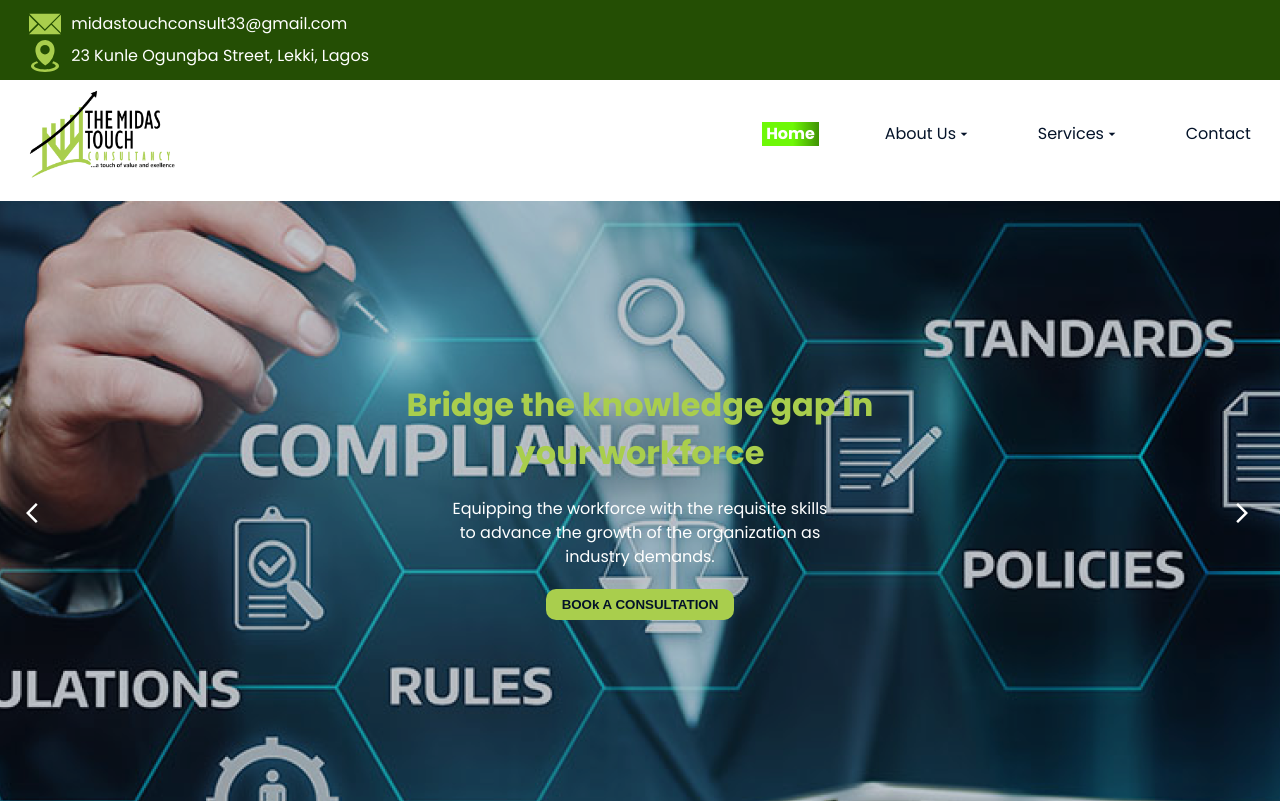
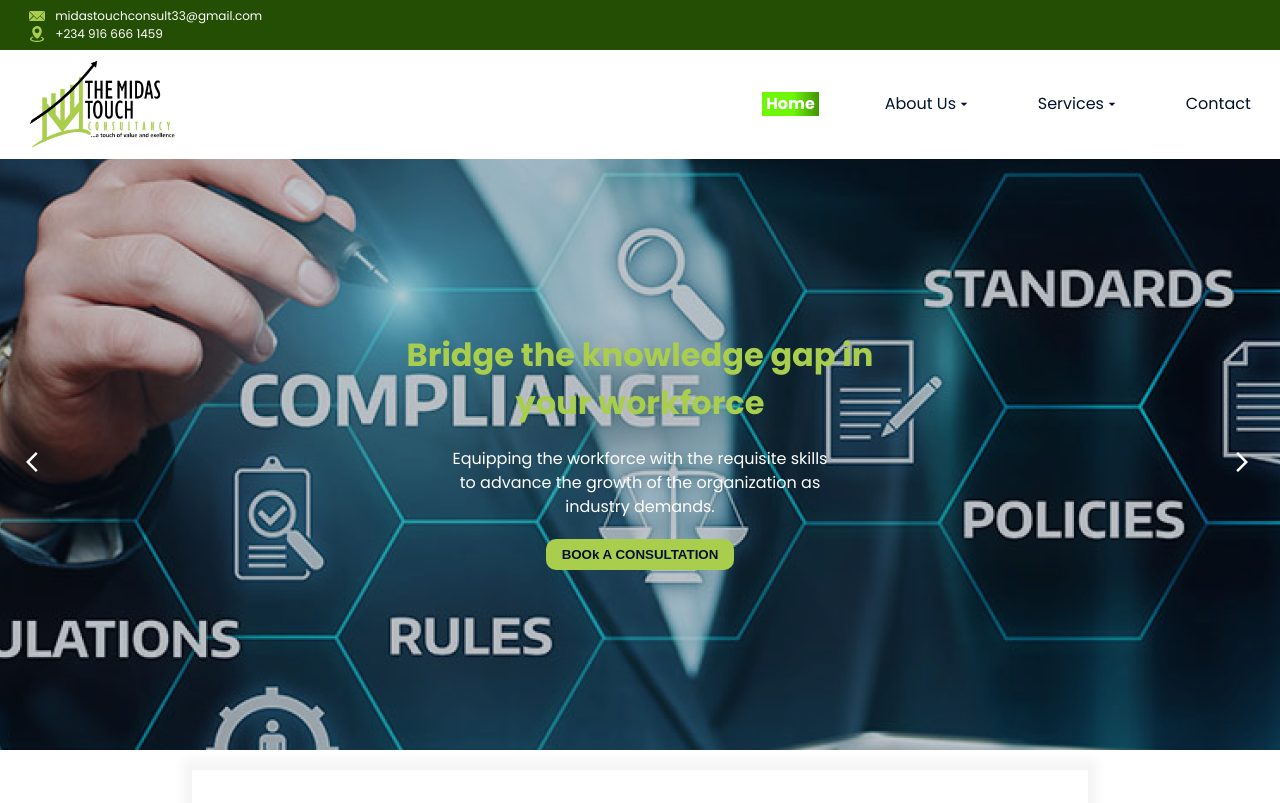
Before and after one commit to emmanuel4365/midas-touch, a React (Vite) app in the folder client/: page / in a window 1280 px wide. Shown: the top 803 px of the page. Built offline with nearby package versions, Linux system fonts and the light colour scheme.

Commit message:
edited top address font-size

```diff
--- a/client/src/components/NavBar.jsx
+++ b/client/src/components/NavBar.jsx
@@ -12,12 +12,14 @@ const NavBar = () => {
       <div className="top-address-bar">
         <div className="top-address-center">
           <div className="top-address-contact email">
-            <img src={emailIcon} alt="" />
-            <span>midastouchconsult33@gmail.com</span>
+            <img src={emailIcon} alt="" width="16px" height="16px" />
+            <span style={{ fontSize: "12px" }}>
+              midastouchconsult33@gmail.com
+            </span>
           </div>
           <div className="top-address-contact address">
-            <img src={addressIcon} alt="" />
-            <span>23 Kunle Ogungba Street, Lekki, Lagos</span>
+            <img src={addressIcon} alt="" width="16px" height="16px" />
+            <span style={{ fontSize: "12px" }}>+234 916 666 1459</span>
           </div>
         </div>
       </div>
--- a/client/src/index.css
+++ b/client/src/index.css
@@ -70,7 +70,7 @@ body {
 header {
   width: 100%;
   max-width: 1500px;
-  height: 200.7px;
+  height: 150px;
   display: flex;
   align-items: flex-start;
   justify-content: center;
@@ -104,7 +104,7 @@ header {
 
 .top-address-bar {
   width: 100%;
-  height: 80px;
+  height: 50px;
   display: flex;
   align-items: center;
   justify-content: center;
```
